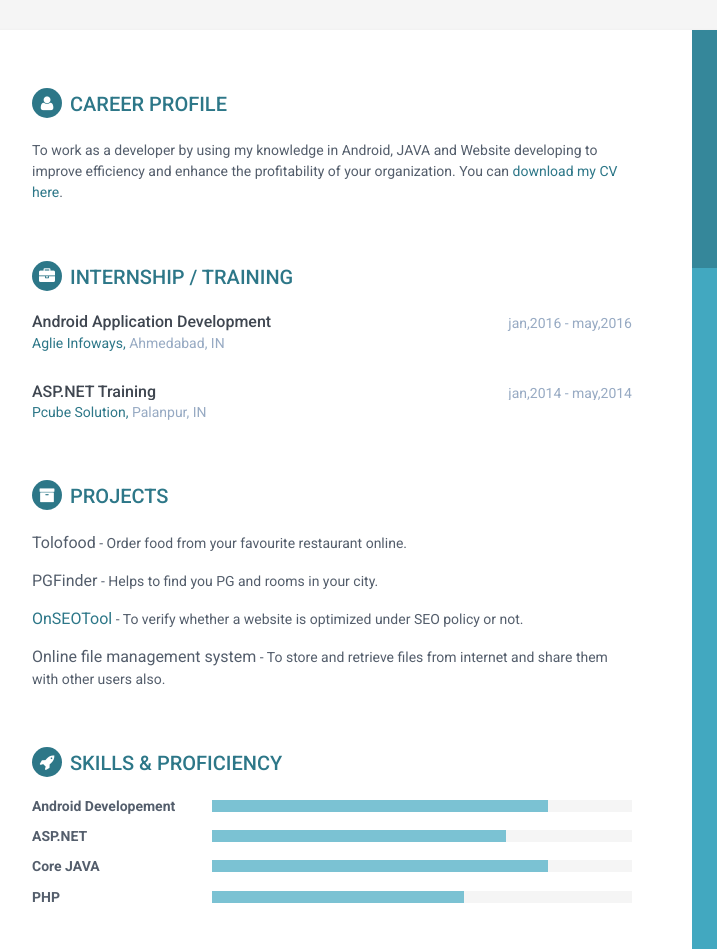
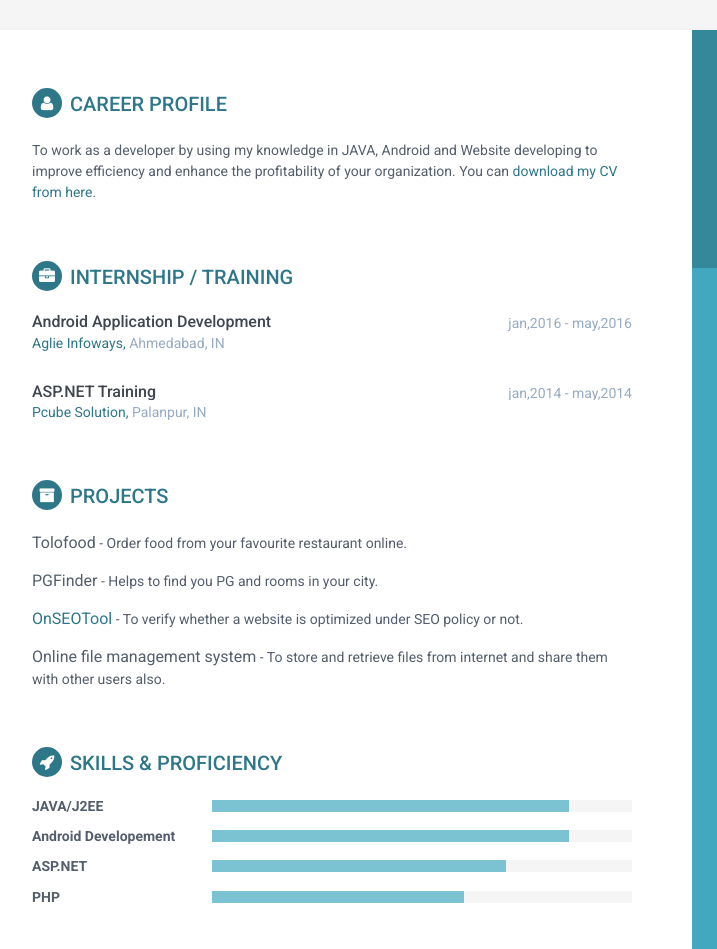
Before and after one commit to janisunny/janisunny.github.io, a plain HTML site: page index.html in a window 1280 px wide. Shown: the top 949 px of the page, 188-905 px from the left. Drawn offline with Linux system fonts and the light colour scheme.

Commit message:
Update index.html

```diff
--- a/index.html
+++ b/index.html
@@ -84,7 +84,7 @@
             <section class="section summary-section">
                 <h2 class="section-title"><i class="fa fa-user"></i>Career Profile</h2>
                 <div class="summary">
-                    <p>To work as a developer by using my knowledge in Android, JAVA and Website developing to improve efficiency and enhance the profitability of your organization. You can <a href="https://goo.gl/Oz96GV" target="_blank">download my CV here</a>.</p>
+                    <p>To work as a developer by using my knowledge in JAVA, Android and Website developing to improve efficiency and enhance the profitability of your organization. You can <a href="https://goo.gl/Oz96GV" target="_blank">download my CV from here</a>.</p>
                 </div><!--//summary-->
             </section><!--//section-->
 
@@ -135,9 +135,17 @@
                 <h2 class="section-title"><i class="fa fa-rocket"></i>Skills &amp; Proficiency</h2>
                 <div class="skillset">
                     <div class="item">
+                        <h3 class="level-title">JAVA/J2EE</h3>
+                        <div class="level-bar">
+                            <div class="level-bar-inner" data-level="85%">
+                            </div>
+                        </div><!--//level-bar-->
+                    </div><!--//item-->
+
+                    <div class="item">
                         <h3 class="level-title">Android Developement</h3>
                         <div class="level-bar">
-                            <div class="level-bar-inner" data-level="80%">
+                            <div class="level-bar-inner" data-level="85%">
                             </div>
                         </div><!--//level-bar-->
                     </div><!--//item-->
@@ -146,14 +154,6 @@
                         <h3 class="level-title">ASP.NET</h3>
                         <div class="level-bar">
                             <div class="level-bar-inner" data-level="70%">
-                            </div>
-                        </div><!--//level-bar-->
-                    </div><!--//item-->
-
-                    <div class="item">
-                        <h3 class="level-title">Core JAVA</h3>
-                        <div class="level-bar">
-                            <div class="level-bar-inner" data-level="80%">
                             </div>
                         </div><!--//level-bar-->
                     </div><!--//item-->
```
